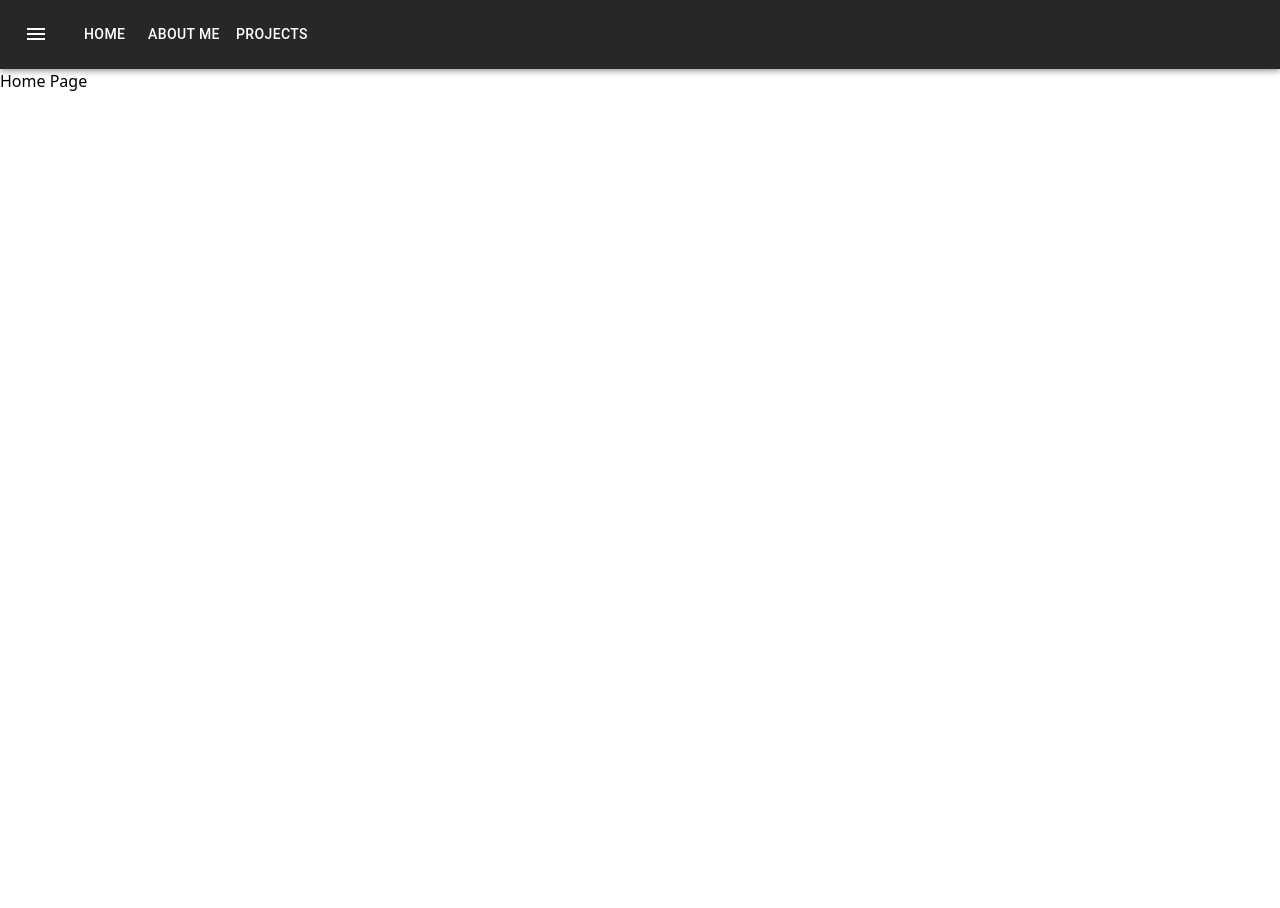
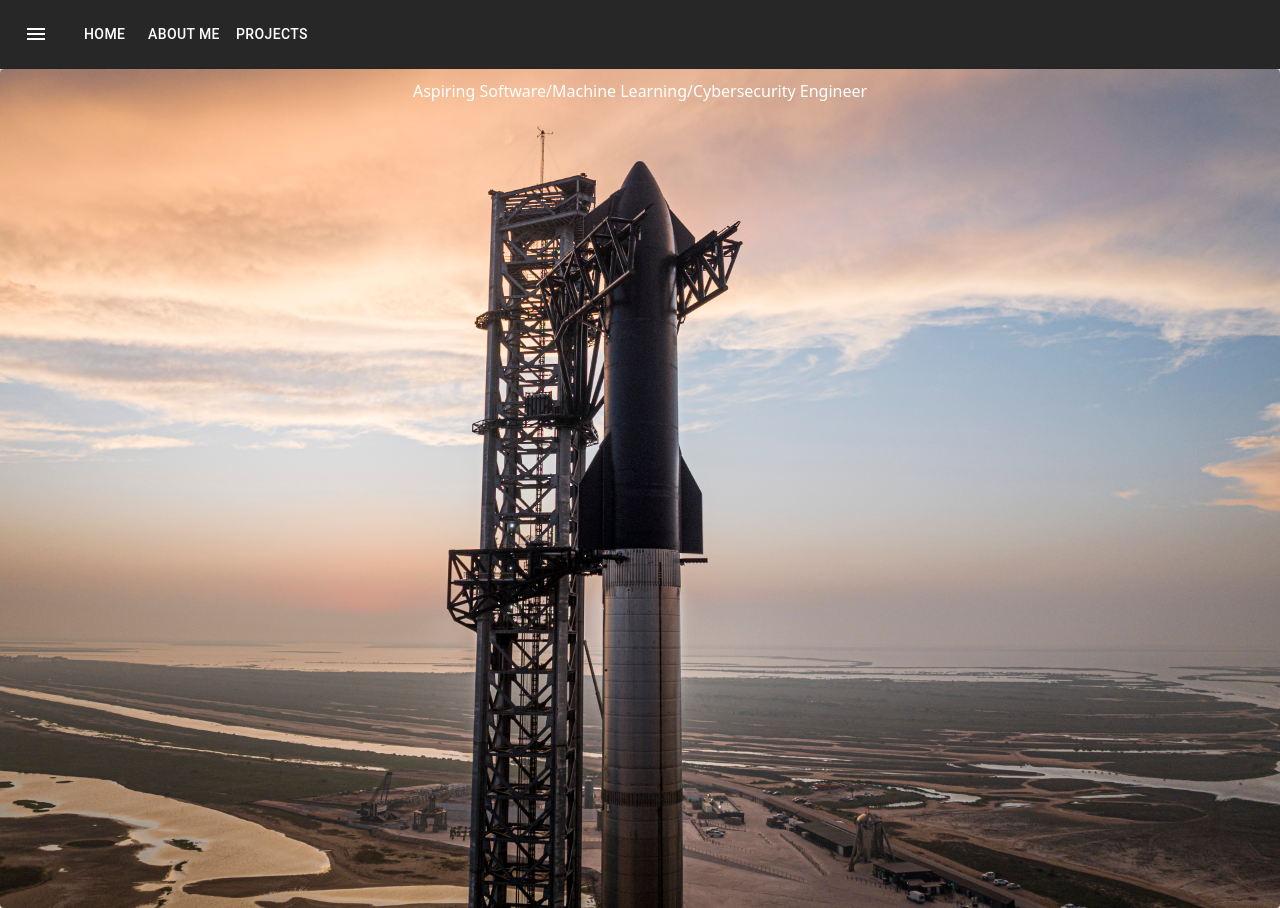
Before and after one commit to Conspiciens/portfolio, a Next.js app: page / in a window 1280 px wide. Before the commit the page ends 800 px from the top, so only its background shows below. Built offline with nearby package versions, Linux system fonts and the light colour scheme.

Commit message:
Added Starship image to front page with text overlay

```diff
--- a/src/app/page.tsx
+++ b/src/app/page.tsx
@@ -1,10 +1,26 @@
 import Image from "next/image";
 import Navbar from "./navbar";
 import about from "./about/page";
+import Box from '@mui/material/Box';
+import Grid from '@mui/material/Grid';
+import { Card, CardMedia, Typography } from "@mui/material";
 
 export default function Home() {
   return (
-
-    <p>Home Page</p>
+    <Card
+      sx={{
+        width: "100%",
+        height: "100%",
+        position: "relative",
+      }}
+      >
+      <CardMedia
+        component="img"
+        image="/sunset_starship.jpg"/>
+      <div style={{position: "absolute", color: "white", top: 10, left: "50%",
+      transform: "translateX(-50%)"}}>
+          Aspiring Software/Machine Learning/Cybersecurity Engineer
+      </div>
+    </Card>
   )
 }
```
Also changed, not shown: public/sunset_starship.jpg (added), 1 other file (tests, documents, lock files or other folders).
